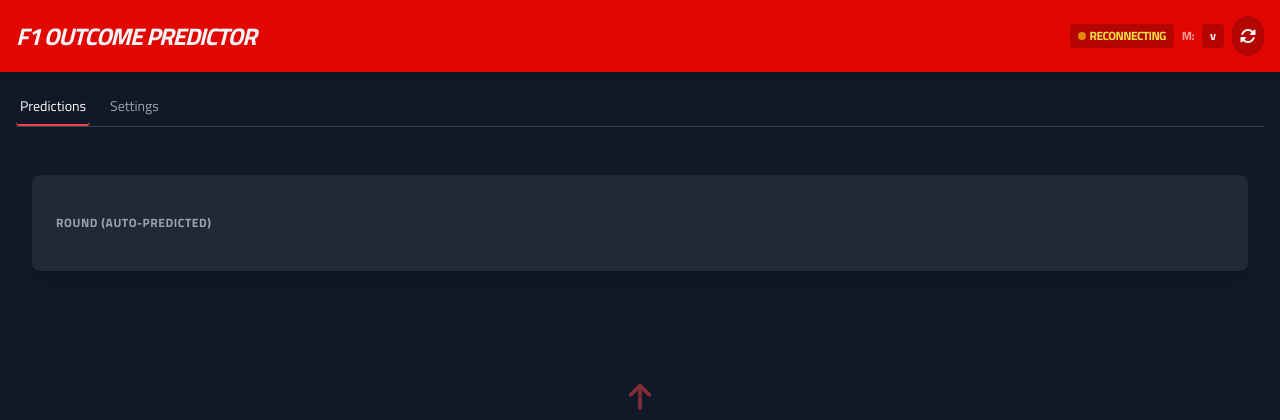
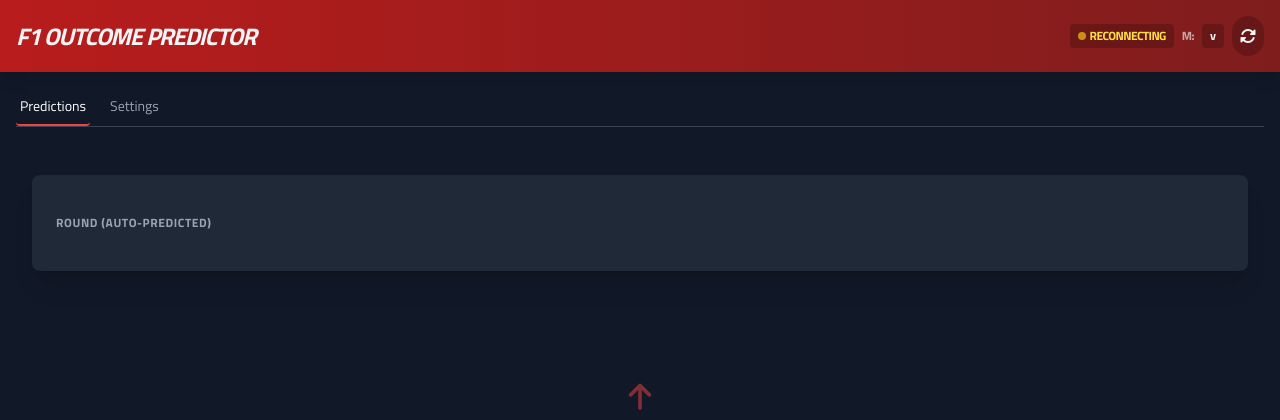
Before and after one commit to 2fst4u/f1predictor, a FastAPI app: page / in a window 1280 px wide. Shown: the top 420 px of the page. Run offline with FastAPI, Linux system fonts and the light colour scheme; data that the repository does not hold is empty; some libraries are stand-ins or nearby versions.

Commit message:
Web UI header updated with gradient.
Co-authored-by: 2fst4u <2fst4u@users.noreply.github.com>

```diff
--- a/f1pred/templates/index.html
+++ b/f1pred/templates/index.html
@@ -131,7 +131,7 @@
 <body x-data="f1App()" x-init="init()" @resize.window.throttle.100ms="windowWidth = window.innerWidth">
     <div class="min-h-screen">
         <!-- Header -->
-        <header class="f1-red shadow-lg p-4">
+        <header class="f1-red shadow-lg p-4 bg-gradient-to-r from-red-700 to-red-900">
             <div class="max-w-[1400px] w-full mx-auto flex justify-between items-center flex-wrap gap-2">
                 <h1 class="text-xl md:text-2xl font-black tracking-tighter italic whitespace-nowrap">F1 OUTCOME
                     PREDICTOR</h1>
```
